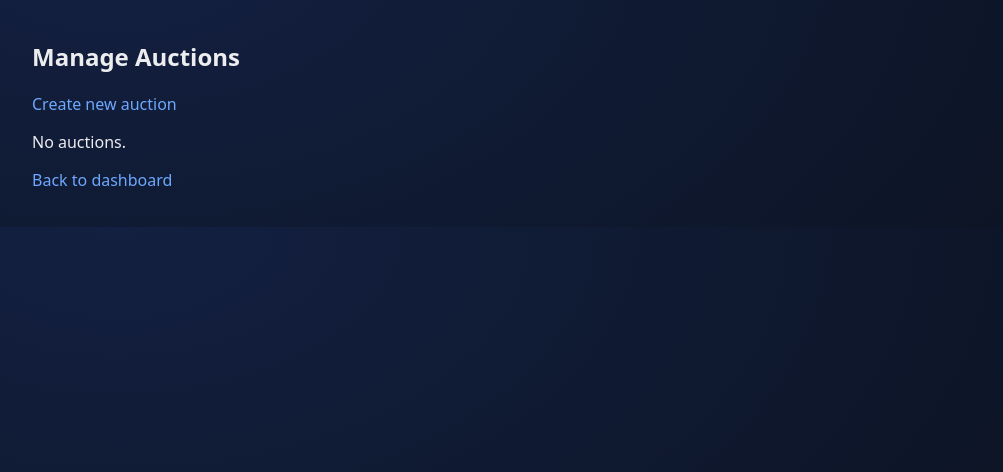
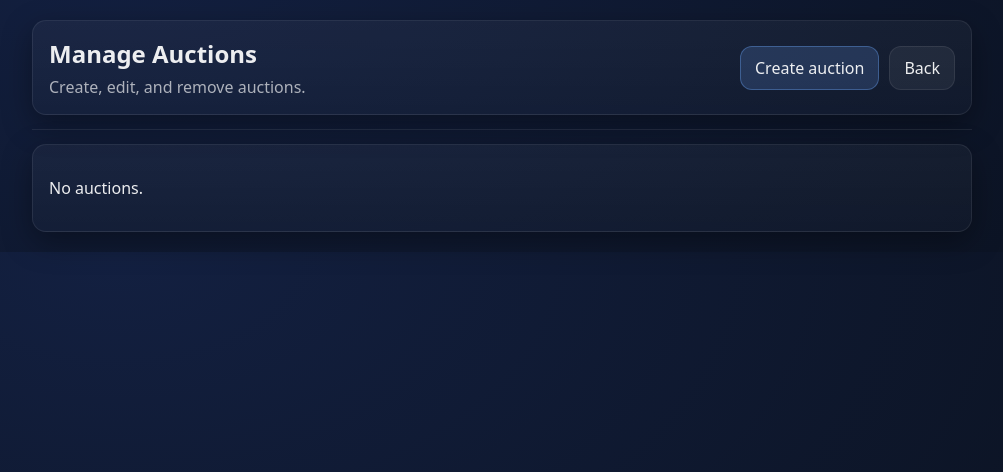
Before and after one commit to Sam-Razavi/auction-site, a Flask app: page /admin/auctions in a window 1280 px wide. Shown: the part 58-530 px from the top of the page, without its empty margins (138-1141 px from the left). Run offline with Flask 3, Linux system fonts and the light colour scheme; the visitor is signed in with stand-in values (Sample User, id 1); data that the repository does not hold is empty.

Commit message:
Style admin pages to match UI

```diff
--- a/app/templates/admin/auctions.html
+++ b/app/templates/admin/auctions.html
@@ -1,43 +1,51 @@
-{% extends "base.html" %} {% block content %}
-<h2>Manage Auctions</h2>
+{% extends "base.html" %}
 
-<p>
-  <a href="{{ url_for('admin.admin_create_auction') }}">Create new auction</a>
-</p>
+{% block content %}
+<div class="card card-pad">
+  <div class="actions" style="justify-content: space-between;">
+    <div>
+      <h2 style="margin: 0;">Manage Auctions</h2>
+      <p class="muted" style="margin: 6px 0 0 0;">Create, edit, and remove auctions.</p>
+    </div>
+
+    <div class="actions">
+      <a class="btn primary" href="{{ url_for('admin.admin_create_auction') }}">Create auction</a>
+      <a class="btn" href="{{ url_for('admin.dashboard') }}">Back</a>
+    </div>
+  </div>
+</div>
+
+<div class="hr"></div>
 
 {% if auctions %}
-<ul>
-  {% for a in auctions %}
-  <li>
-    <strong>{{ a.title }}</strong> ({{ a.category }}) - ends: {{ a.end_datetime
-    }}
-    <br />
-    <a href="{{ url_for('admin.admin_edit_auction', auction_id=a.id) }}"
-      >Edit</a
-    >
+  <div class="grid">
+    {% for a in auctions %}
+      <div class="card card-pad">
+        <div class="actions" style="justify-content: space-between;">
+          <div>
+            <div style="font-size: 18px; font-weight: 700;">{{ a.title }}</div>
+            <div class="small">Category: {{ a.category }} · Ends: {{ a.end_datetime }}</div>
+          </div>
 
-    <form
-      method="post"
-      action="{{ url_for('admin.admin_delete_auction', auction_id=a.id) }}"
-      style="display: inline"
-    >
-      <button type="submit">Delete</button>
-    </form>
+          <div class="actions">
+            <a class="btn" href="{{ url_for('admin.admin_edit_auction', auction_id=a.id) }}">Edit</a>
 
-    <form
-      method="post"
-      action="{{ url_for('admin.admin_delete_bids', auction_id=a.id) }}"
-      style="display: inline"
-    >
-      <button type="submit">Delete bids</button>
-    </form>
-  </li>
-  <hr />
-  {% endfor %}
-</ul>
+            <form method="post" action="{{ url_for('admin.admin_delete_bids', auction_id=a.id) }}" style="display:inline;">
+              <button class="btn" type="submit">Delete bids</button>
+            </form>
+
+            <form method="post" action="{{ url_for('admin.admin_delete_auction', auction_id=a.id) }}" style="display:inline;">
+              <button class="btn danger" type="submit">Delete auction</button>
+            </form>
+          </div>
+        </div>
+      </div>
+    {% endfor %}
+  </div>
 {% else %}
-<p>No auctions.</p>
+  <div class="card card-pad">
+    <p>No auctions.</p>
+  </div>
 {% endif %}
 
-<p><a href="{{ url_for('admin.dashboard') }}">Back to dashboard</a></p>
 {% endblock %}
```
Also changed, not shown: app/templates/admin/auction_form.html (+40 -19 lines), app/templates/admin/dashboard.html (+10 -7 lines), app/templates/admin/login.html (+19 -6 lines).
